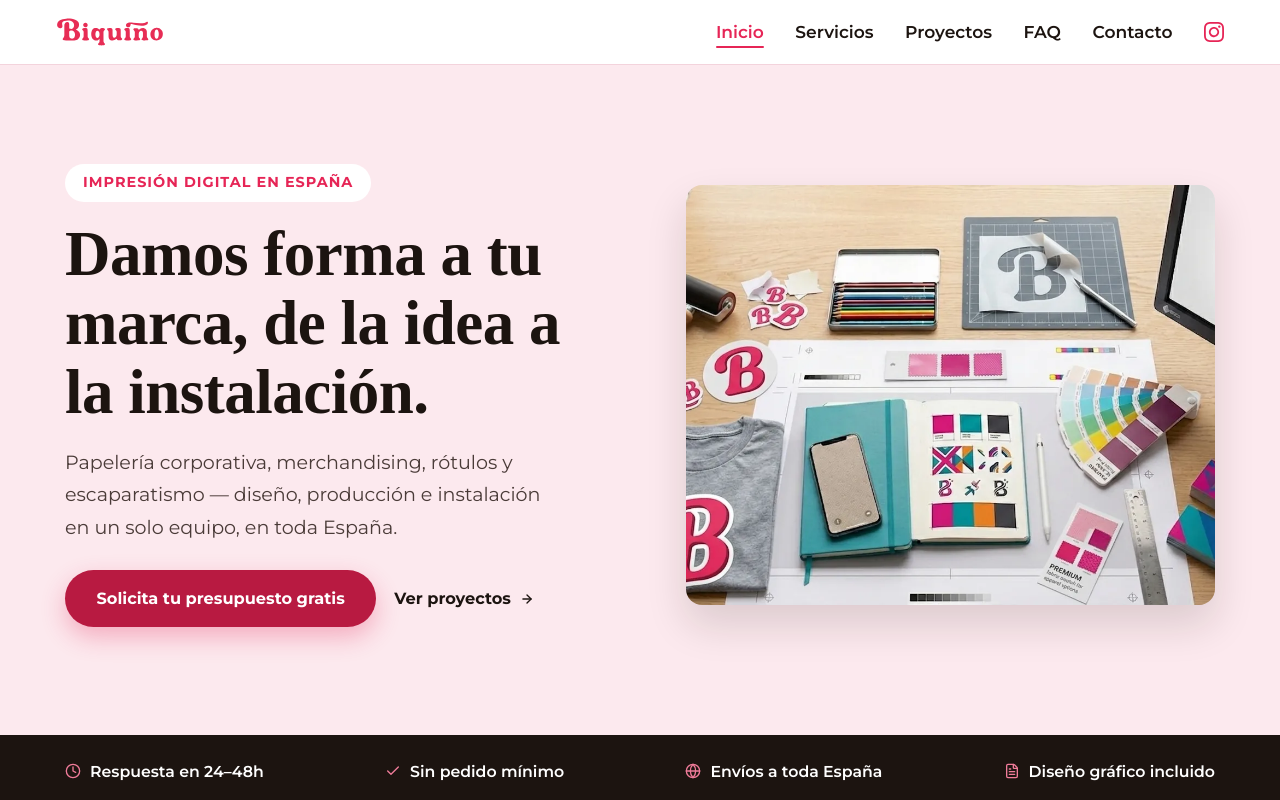
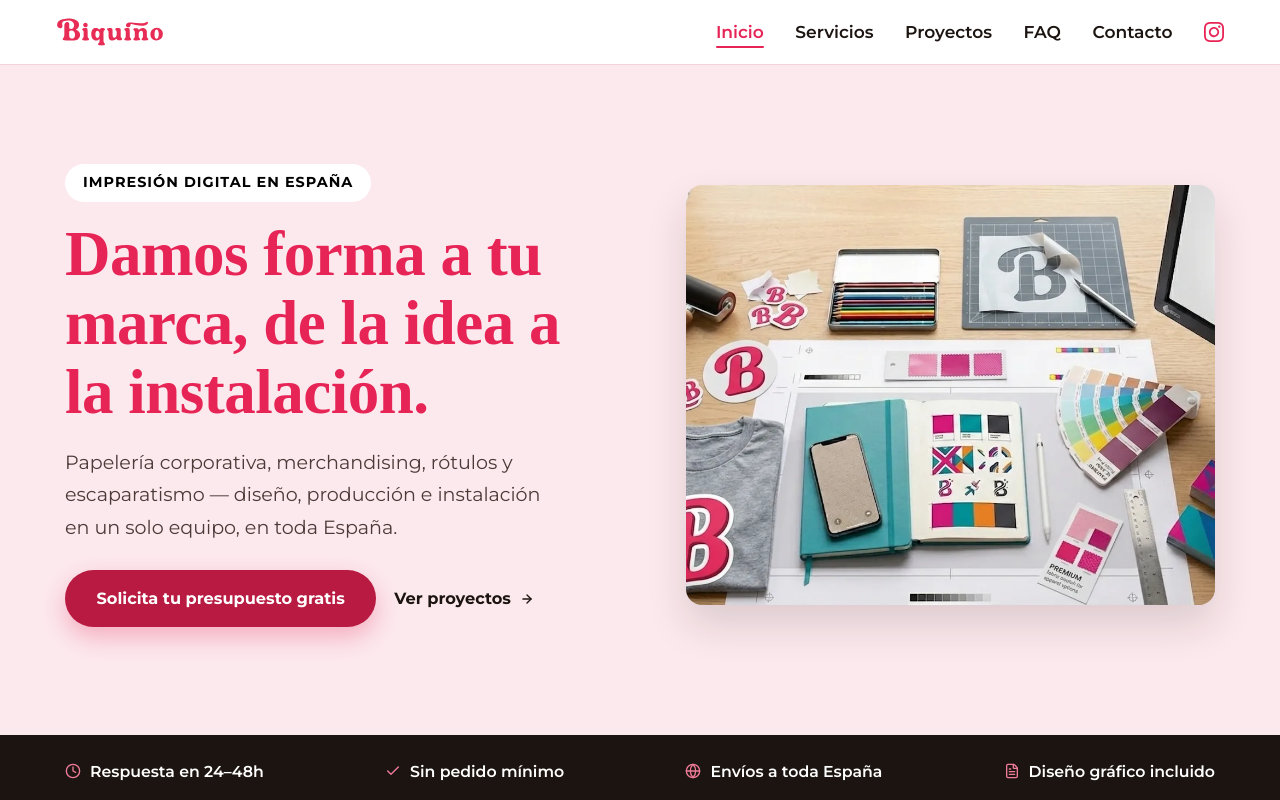
Before and after one commit to AidaG91/biquino-dev, a React (Vite) app: page / in a window 1280 px wide. Shown: the top 800 px of the page. Built offline with nearby package versions, Linux system fonts and the light colour scheme; a web font is replaced by a local one.

Commit message:
style: change colors in hero title and pill

```diff
--- a/src/components/hero/Hero.module.scss
+++ b/src/components/hero/Hero.module.scss
@@ -23,7 +23,6 @@
 .pill {
   display: inline-block;
   background-color: v.$color-white;
-  color: v.$color-primary;
   font-family: v.$font-body;
   font-size: v.$font-size-xs;
   font-weight: 700;
@@ -38,6 +37,7 @@
   font-family: v.$font-heading;
   font-weight: 800;
   font-size: 2rem;
+  color: v.$color-primary;
   line-height: 1.1;
   letter-spacing: -0.5px;
   margin: 0 auto v.$space-md;
```
